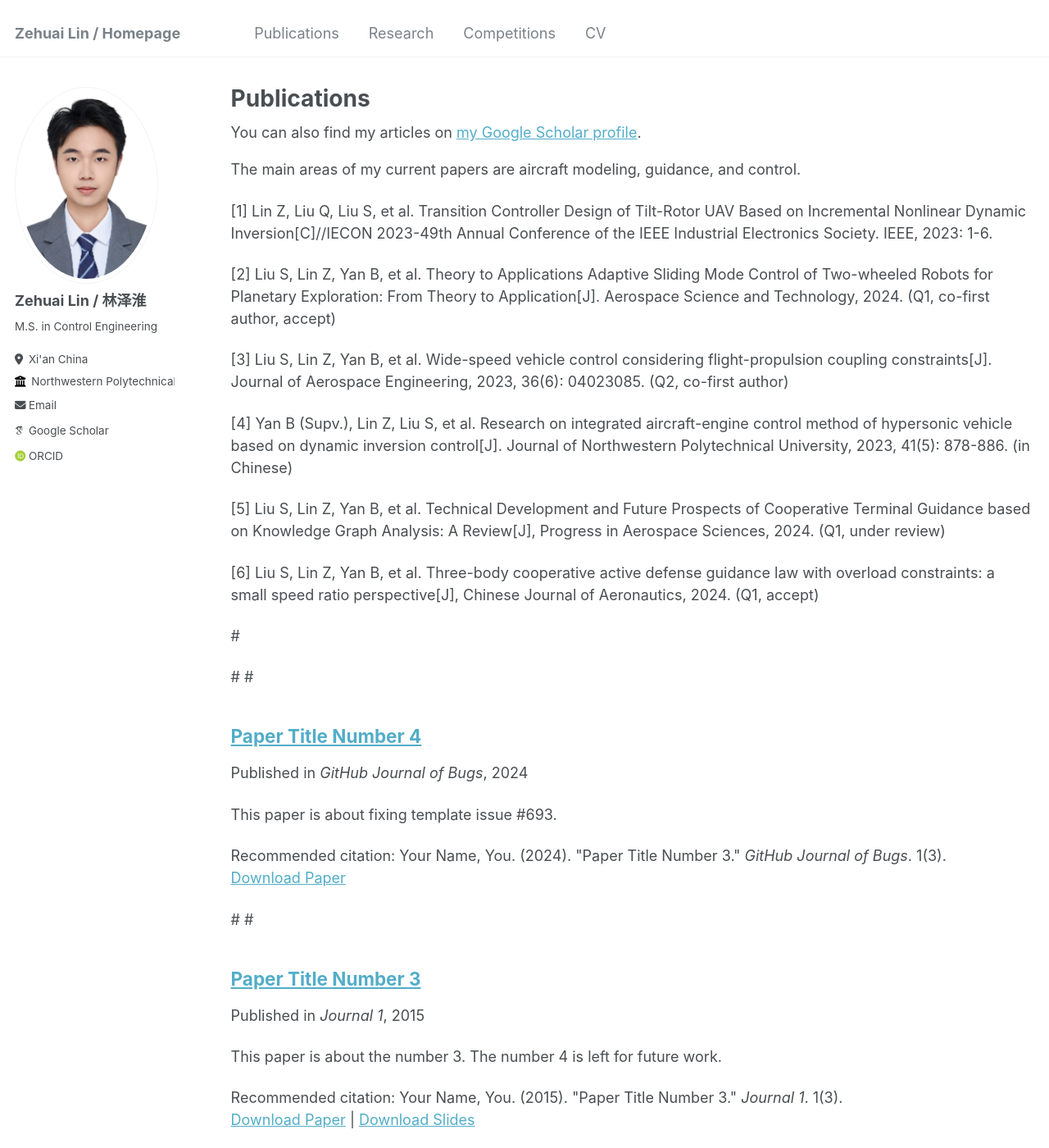
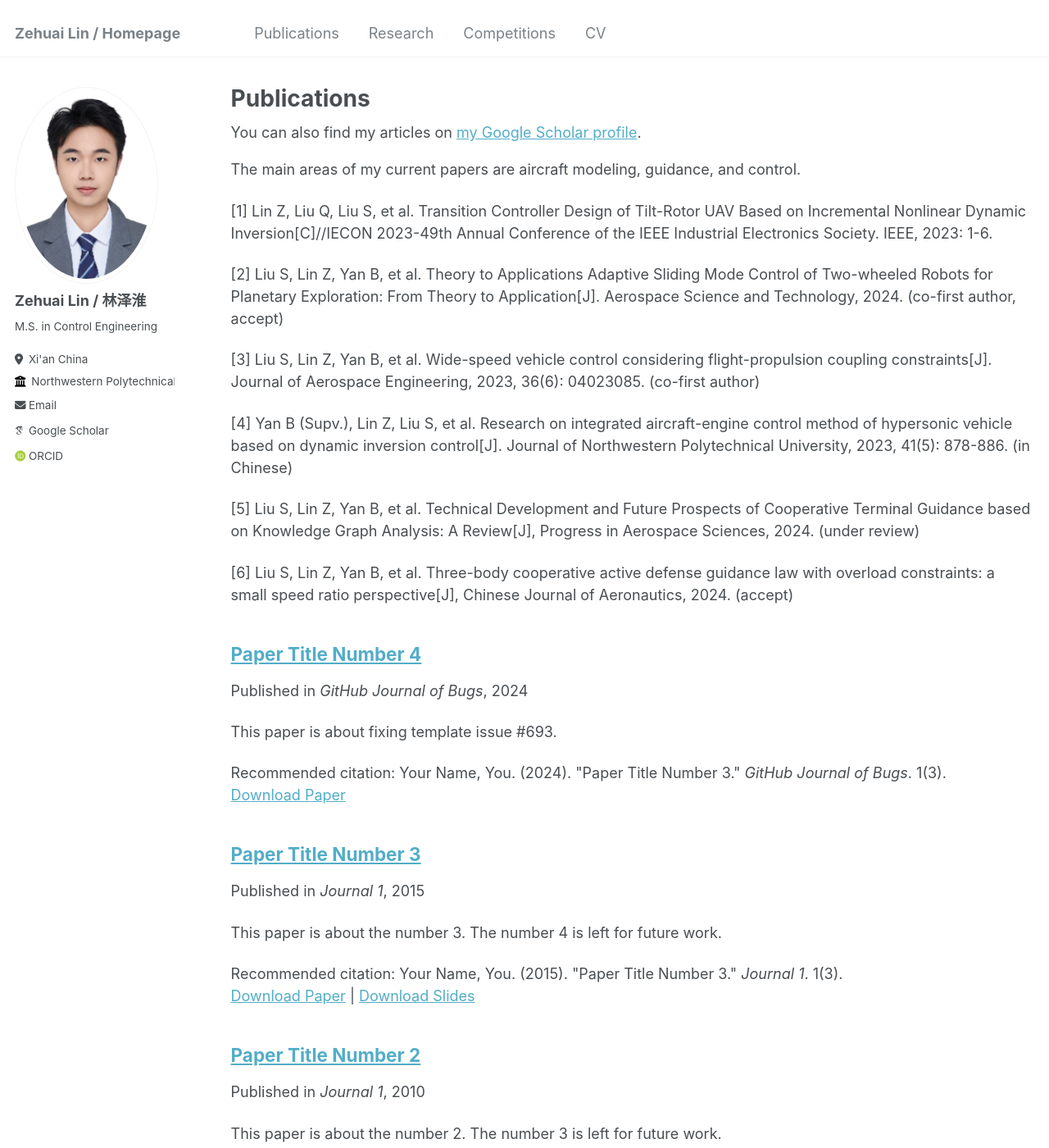
Before and after one commit to Zehuai0/Zehuai0.github.io, a Jekyll site: the page built from _pages/publications.md, in a window 1280 px wide and 1400 px high. Shown: the whole window at 82% size. Built offline with Jekyll 4.4.1, drawn with Linux system fonts in a browser that asks for light colours; some web fonts are replaced.

Commit message:
Update publications.md

```diff
--- a/_pages/publications.md
+++ b/_pages/publications.md
@@ -13,15 +13,15 @@ The main areas of my current papers are aircraft modeling, guidance, and control
 
 [1]	Lin Z, Liu Q, Liu S, et al. Transition Controller Design of Tilt-Rotor UAV Based on Incremental Nonlinear Dynamic Inversion[C]//IECON 2023-49th Annual Conference of the IEEE Industrial Electronics Society. IEEE, 2023: 1-6.
 
-[2]	Liu S, Lin Z, Yan B, et al. Theory to Applications Adaptive Sliding Mode Control of Two-wheeled Robots for Planetary Exploration: From Theory to Application[J]. Aerospace Science and Technology, 2024. (Q1, co-first author, accept)
+[2]	Liu S, Lin Z, Yan B, et al. Theory to Applications Adaptive Sliding Mode Control of Two-wheeled Robots for Planetary Exploration: From Theory to Application[J]. Aerospace Science and Technology, 2024. (co-first author, accept)
 
-[3]	Liu S, Lin Z, Yan B, et al. Wide-speed vehicle control considering flight-propulsion coupling constraints[J]. Journal of Aerospace Engineering, 2023, 36(6): 04023085. (Q2, co-first author)
+[3]	Liu S, Lin Z, Yan B, et al. Wide-speed vehicle control considering flight-propulsion coupling constraints[J]. Journal of Aerospace Engineering, 2023, 36(6): 04023085. (co-first author)
 
 [4]	Yan B (Supv.), Lin Z, Liu S, et al. Research on integrated aircraft-engine control method of hypersonic vehicle based on dynamic inversion control[J]. Journal of Northwestern Polytechnical University, 2023, 41(5): 878-886. (in Chinese)
 
-[5]	Liu S, Lin Z, Yan B, et al. Technical Development and Future Prospects of Cooperative Terminal Guidance based on Knowledge Graph  Analysis: A Review[J], Progress in Aerospace Sciences, 2024. (Q1, under review)
+[5]	Liu S, Lin Z, Yan B, et al. Technical Development and Future Prospects of Cooperative Terminal Guidance based on Knowledge Graph  Analysis: A Review[J], Progress in Aerospace Sciences, 2024. (under review)
 
-[6]	Liu S, Lin Z, Yan B, et al. Three-body cooperative active defense guidance law with overload constraints: a small speed ratio perspective[J], Chinese Journal of Aeronautics, 2024. (Q1, accept)
+[6]	Liu S, Lin Z, Yan B, et al. Three-body cooperative active defense guidance law with overload constraints: a small speed ratio perspective[J], Chinese Journal of Aeronautics, 2024. (accept)
 
 
 
@@ -32,8 +32,8 @@ The main areas of my current papers are aircraft modeling, guidance, and control
 
 
 
-#{% include base_path %}
+> {% include base_path %}
 
-#{% for post in site.publications reversed %}
-#  {% include archive-single.html %}
-#{% endfor %}
+> {% for post in site.publications reversed %}
+>   {% include archive-single.html %}
+> {% endfor %}
```
